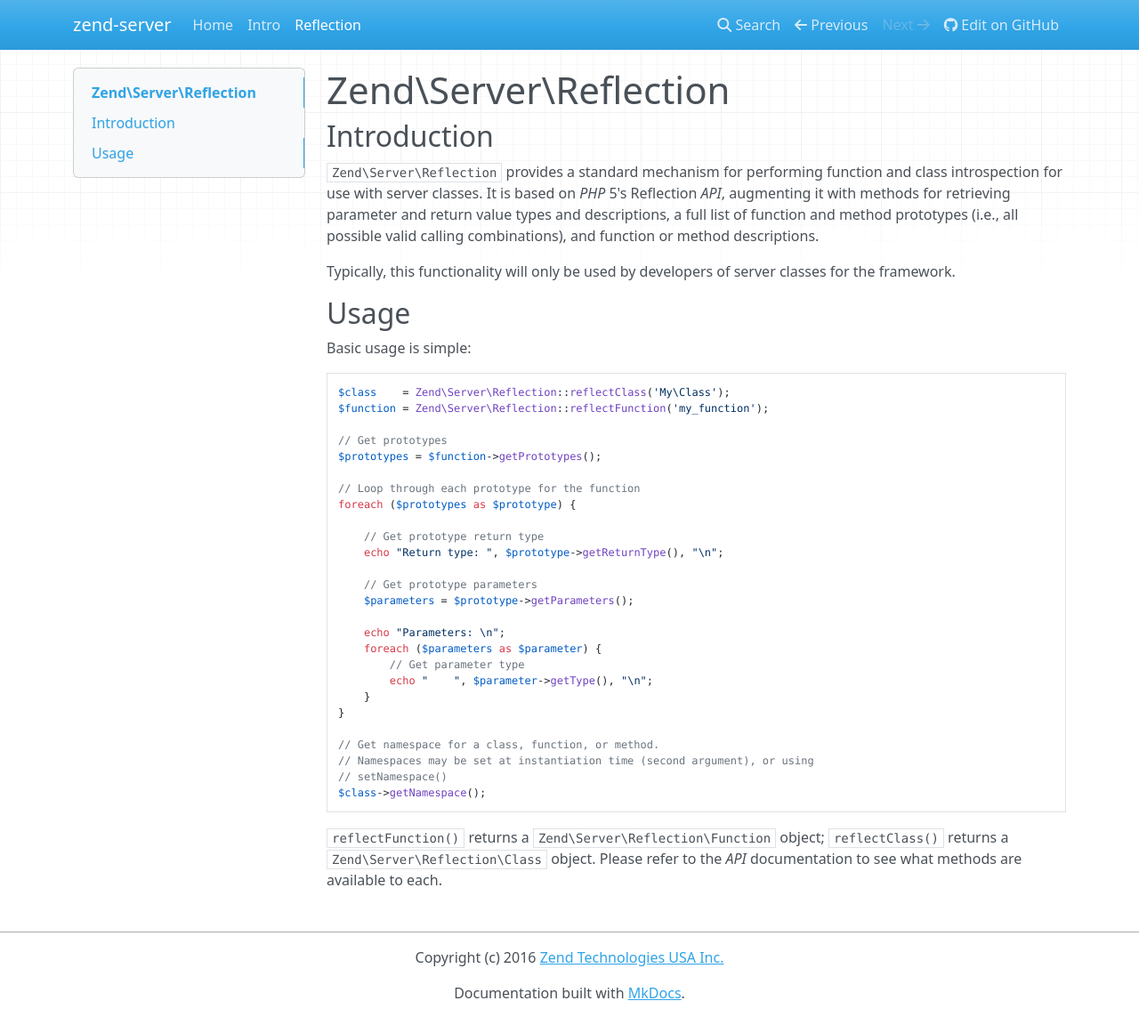
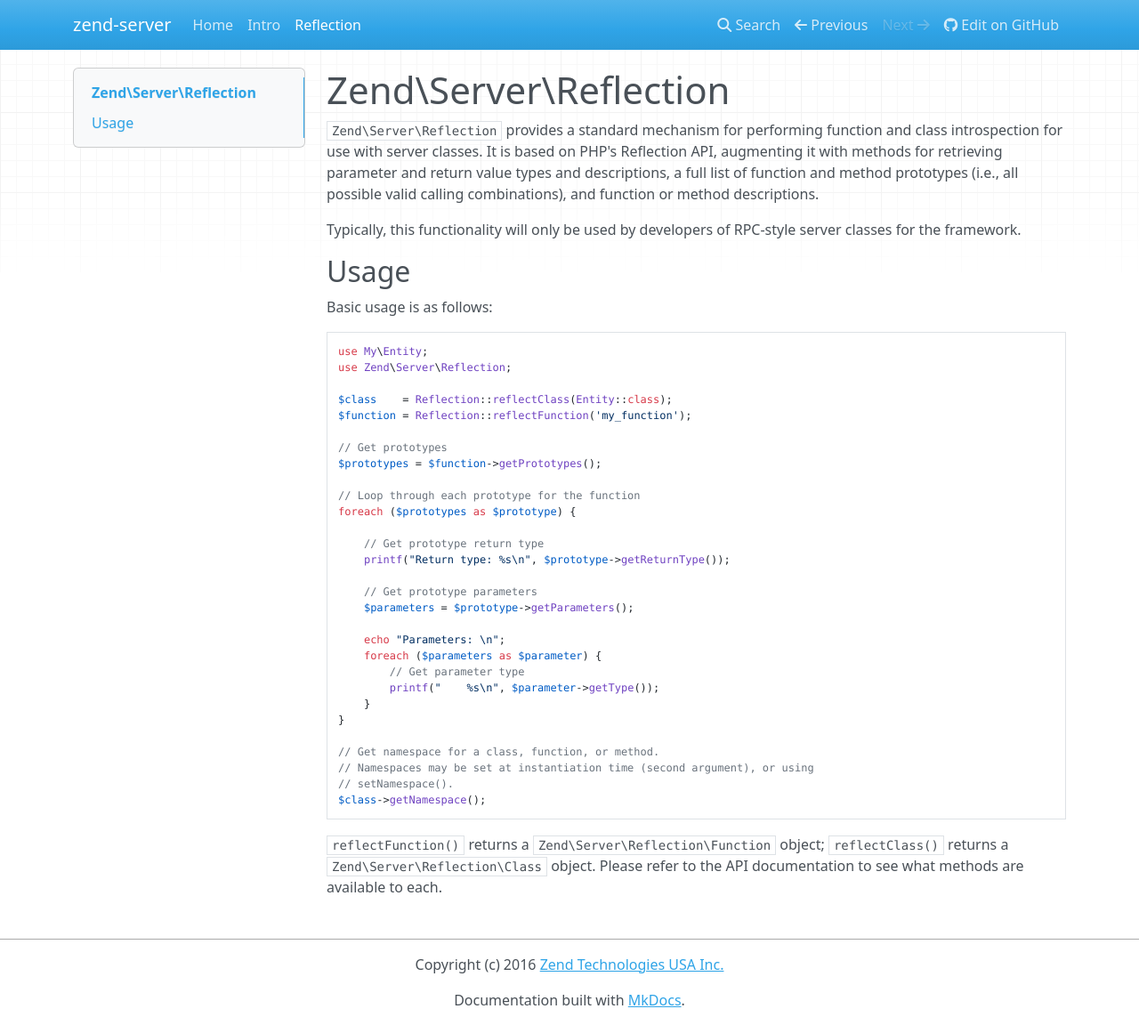
Before and after one commit to zendframework/zend-server, an MkDocs documentation site: the page built from doc/book/reflection.md, in a window 1280 px wide and 1152 px high. Shown: the whole window at 89% size. Built offline with MkDocs 1.6.1, drawn with Linux system fonts in a browser that asks for light colours; nearby versions of some CDN libraries; old or Windows-style settings are respelled for this version of MkDocs.

Commit message:
Edited all documentation for content and formatting
Imported missing `intro.md` file.

````diff
--- a/doc/book/index.html
+++ b/doc/book/index.html
@@ -3,7 +3,7 @@
         <h1>zend-server</h1>
 
         <p>
-            Server component from Zend Framework
+            Create Reflection-based RPC servers.
         </p>
 
         <pre><code class="language-bash">$ composer require zendframework/zend-server</code></pre>
--- a/doc/book/reflection.md
+++ b/doc/book/reflection.md
@@ -1,22 +1,25 @@
 # Zend\\Server\\Reflection
 
-## Introduction
+`Zend\Server\Reflection` provides a standard mechanism for performing function
+and class introspection for use with server classes. It is based on PHP's
+Reflection API, augmenting it with methods for retrieving parameter and return
+value types and descriptions, a full list of function and method prototypes
+(i.e., all possible valid calling combinations), and function or method
+descriptions.
 
-`Zend\Server\Reflection` provides a standard mechanism for performing function and class
-introspection for use with server classes. It is based on *PHP* 5's Reflection *API*, augmenting it
-with methods for retrieving parameter and return value types and descriptions, a full list of
-function and method prototypes (i.e., all possible valid calling combinations), and function or
-method descriptions.
-
-Typically, this functionality will only be used by developers of server classes for the framework.
+Typically, this functionality will only be used by developers of RPC-style
+server classes for the framework.
 
 ## Usage
 
-Basic usage is simple:
+Basic usage is as follows:
 
 ```php
-$class    = Zend\Server\Reflection::reflectClass('My\Class');
-$function = Zend\Server\Reflection::reflectFunction('my_function');
+use My\Entity;
+use Zend\Server\Reflection;
+
+$class    = Reflection::reflectClass(Entity::class);
+$function = Reflection::reflectFunction('my_function');
 
 // Get prototypes
 $prototypes = $function->getPrototypes();
@@ -25,7 +28,7 @@ $prototypes = $function->getPrototypes();
 foreach ($prototypes as $prototype) {
 
     // Get prototype return type
-    echo "Return type: ", $prototype->getReturnType(), "\n";
+    printf("Return type: %s\n", $prototype->getReturnType());
 
     // Get prototype parameters
     $parameters = $prototype->getParameters();
@@ -33,16 +36,16 @@ foreach ($prototypes as $prototype) {
     echo "Parameters: \n";
     foreach ($parameters as $parameter) {
         // Get parameter type
-        echo "    ", $parameter->getType(), "\n";
+        printf("    %s\n", $parameter->getType());
     }
 }
 
 // Get namespace for a class, function, or method.
 // Namespaces may be set at instantiation time (second argument), or using
-// setNamespace()
+// setNamespace().
 $class->getNamespace();
 ```
 
-`reflectFunction()` returns a `Zend\Server\Reflection\Function` object; `reflectClass()` returns a
-`Zend\Server\Reflection\Class` object. Please refer to the *API* documentation to see what methods
-are available to each.
+`reflectFunction()` returns a `Zend\Server\Reflection\Function` object;
+`reflectClass()` returns a `Zend\Server\Reflection\Class` object. Please refer
+to the API documentation to see what methods are available to each.
````
Also changed, not shown: doc/book/intro.md (added, +13 -0 lines), mkdocs.yml (line endings or trailing spaces).
